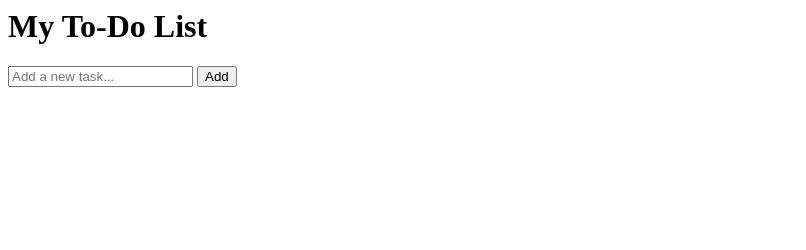
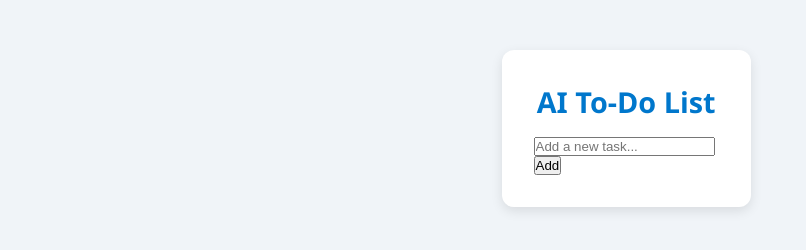
Before and after one commit to PrajaktaD1996/To-Do_App, a plain HTML site: page index.html in a window 1280 px wide. Shown: the whole page, without its empty margins (0-806 px from the left). Drawn offline with Linux system fonts and the light colour scheme.

Commit message:
Added initial CSS styling

```diff
--- a/index.html
+++ b/index.html
@@ -8,8 +8,8 @@
         </head>
         <body>
             <div class = "app">
-                <h1>My To-Do List</h1>
-                <input types = "text" id=" taskinput" placeholder="Add a new task..."/>
+                <h1>AI To-Do List</h1>
+                <input type = "text" id=" taskinput" placeholder="Add a new task..."/>
                 <button oneclick="addTask()">Add</button>
                 <ul id="taskList"></ul>
                 </div>
--- a/style.css
+++ b/style.css
@@ -0,0 +1,42 @@
+* {
+    margin: 0;
+    padding: 0;
+    box-sizing: border-box;
+}
+
+body {
+    font-family: 'Segoe UI', Tahoma, Geneva, Verdana, sans-serif;
+    background: #f0f4f8;
+    color: #333;
+    display: flex;
+    justify-content: center;
+    align-items: flex-start;
+    min-height: 100vh;
+    padding-top: 50px;
+}
+
+.app {
+    background: white;
+    padding: 2rem;
+    border-radius: 12px;
+    box-shadow: 0 4px 12px rgba(0, 0, 0, 0.1);
+    width: 90%;
+    max-width: 400px;
+}
+
+.app h1 {
+    font-size: 1.8rem;
+    margin-bottom: 1rem;
+    text-align: center;
+    color: #0077cc;
+}
+
+
+#taskinput {
+    width: 70%;
+    padding: 10px;
+    font-size: 1rem;
+    border: 1px solid #ccc;
+    border-radius: 6px;
+    margin-right: 5px;
+}
```
